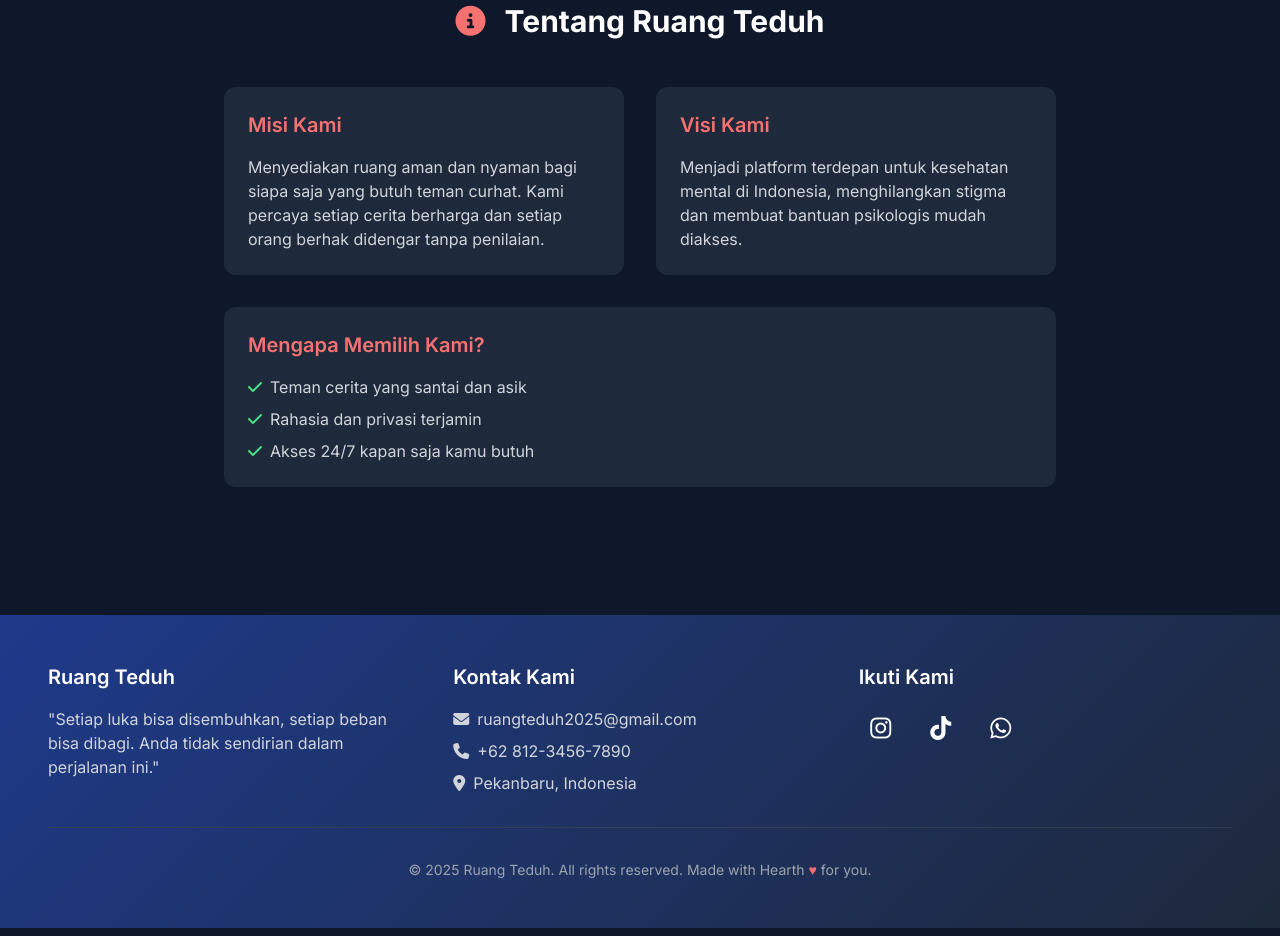
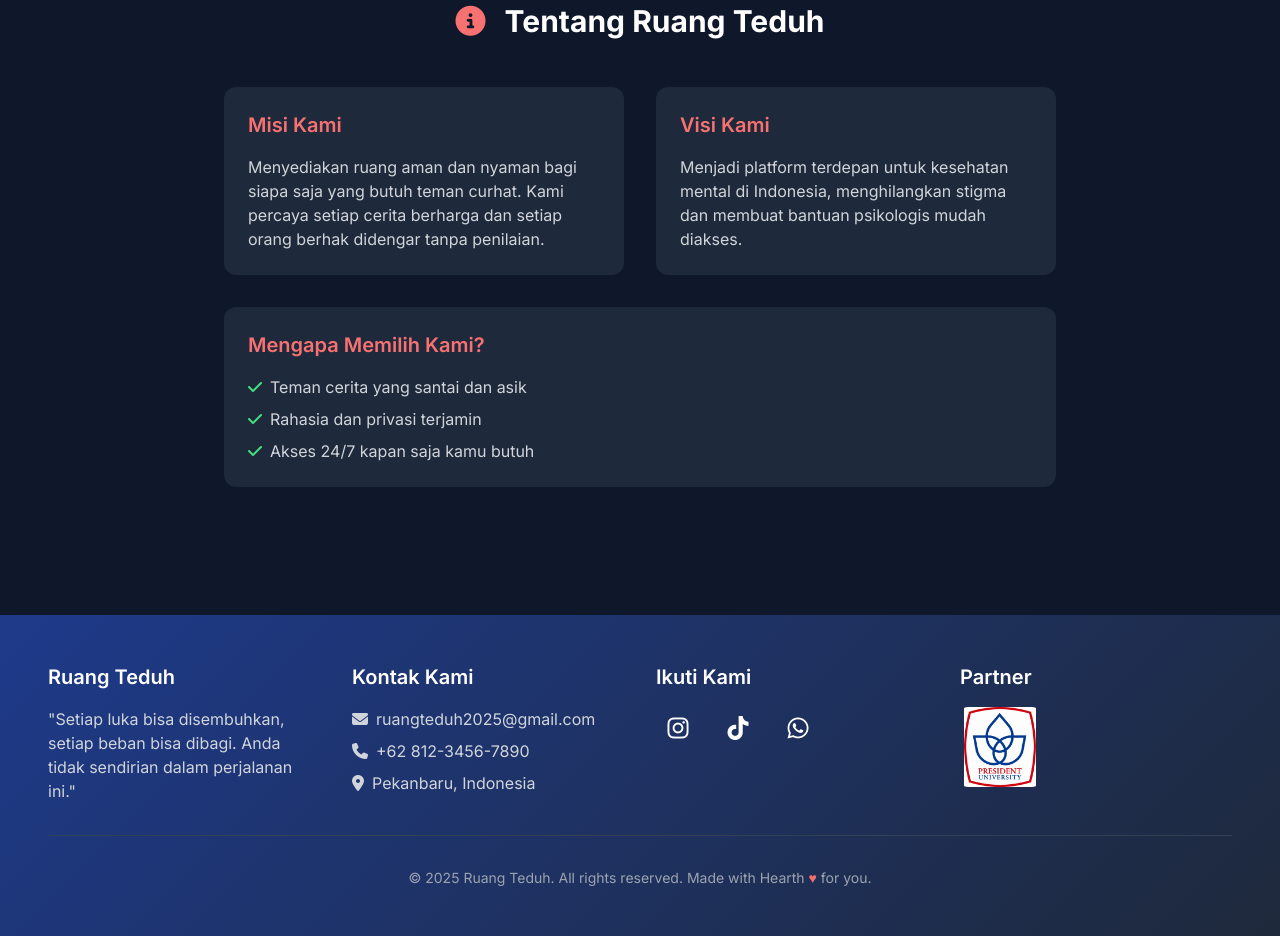
Before and after one commit to lifandri12/ruang-teduh, a plain HTML site: page index.html in a window 1280 px wide. Shown: the part 2313-3249 px from the top of the page. Drawn offline with nearby package versions, Linux system fonts and the light colour scheme.

Commit message:
Update: Tambahkan logo PU di footer sebagai partner

```diff
--- a/index.html
+++ b/index.html
@@ -218,7 +218,7 @@
 <!-- Footer -->
 <footer class="gradient-bg py-8 md:py-12 px-4 mt-12 md:mt-16">
     <div class="container mx-auto">
-        <div class="grid md:grid-cols-3 gap-6 md:gap-8">
+        <div class="grid md:grid-cols-4 gap-6 md:gap-8">
             <div>
                 <h3 class="text-lg md:text-xl font-semibold mb-4">Ruang Teduh</h3>
                 <p class="text-gray-300 text-sm md:text-base">
@@ -250,6 +250,11 @@
                     </button>
                 </div>
             </div>
+
+            <div class="flex flex-col items-center md:items-start">
+                <h3 class="text-lg md:text-xl font-semibold mb-4">Partner</h3>
+                <img src="assets/images/logo-pu.jpg" alt="Logo PU" class="w-20 h-20 object-contain rounded-lg">
+            </div>
         </div>
 
         <div class="mt-6 md:mt-8 pt-6 md:pt-8 border-t border-slate-700 text-center text-gray-400 text-sm">
```
Also changed, not shown: assets/images/logo-pu.jpg (added).
